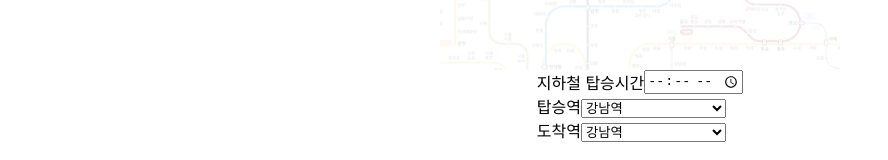
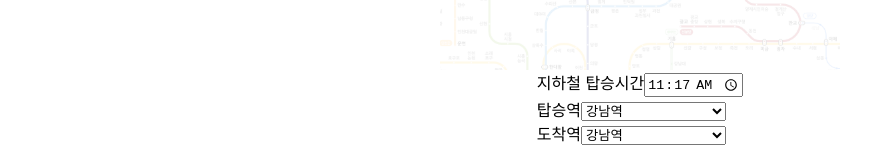
Before and after one commit to INSIGHT-SUBWAY/CLIENT, a React (Create React App) app: page / in a window 1280 px wide. Shown: the part 419-579 px from the top of the page, without its empty margins (0-888 px from the left). Built offline with nearby package versions, Linux system fonts and the light colour scheme.

Commit message:
feat: time 컴포넌트 추가

```diff
--- /dev/null
+++ b/src/components/InputTime.js
@@ -0,0 +1,26 @@
+import React, { useState, useEffect } from "react";
+
+const InputTime = () => {
+  const [time, setTime] = useState("");
+
+  useEffect(() => {
+    const now = new Date();
+    now.setHours(now.getHours() + 9); //우리나라 기준 시간
+    const koreaTime = now.toISOString().substring(11, 16);
+    setTime(koreaTime);
+    localStorage.setItem("time", koreaTime);
+  }, []);
+
+  const handleTimeChange = (event) => {
+    setTime(event.target.value);
+    localStorage.setItem("time", event.target.value);
+  };
+
+  return (
+    <div>
+      지하철 탑승시간
+      <input type="time" value={time} onChange={handleTimeChange} />
+    </div>
+  );
+};
+export default InputTime;
--- a/src/pages/main/Main.js
+++ b/src/pages/main/Main.js
@@ -14,6 +14,7 @@ import Line9Image from "../../assets/images/line9.png";
 //components
 import SideBar from "../../components/SideBar";
 import InputStation from "../../components/InputStation";
+import InputTime from "../../components/InputTime";
 const Main = () => {
   const [selectedLine, setSelectedLine] = useState("2호선");
 
@@ -48,8 +49,7 @@ const Main = () => {
       )}
       <InputContainer>
         <InputItem>
-          지하철 탑승시간
-          <input type="time" />
+          <InputTime />
         </InputItem>
         <InputItem>
           <InputStation text="탑승역" title="start" />
@@ -65,7 +65,7 @@ const Main = () => {
 const MainContainer = styled.div`
   display: flex;
   flex-direction: column;
-  /* justify-content: center; */
+  justify-content: center;
   align-items: center;
 `;
 
```
